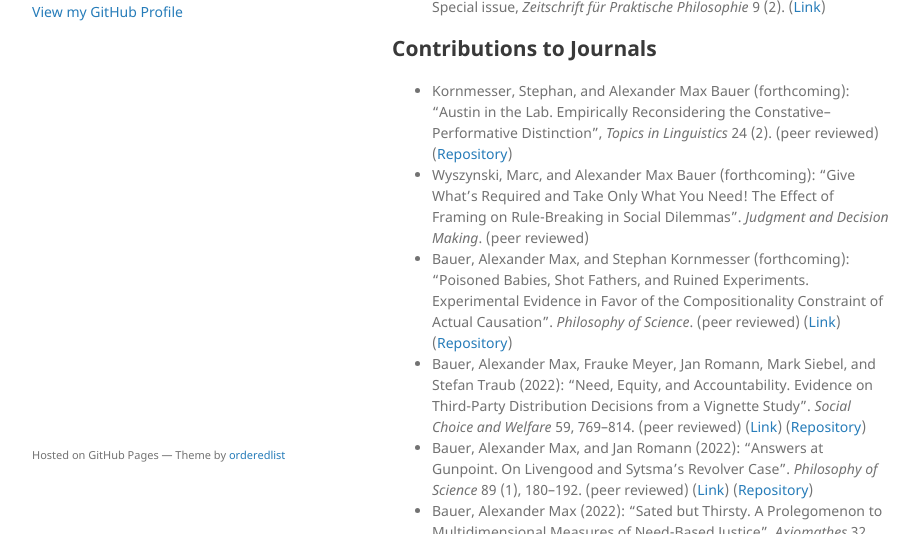
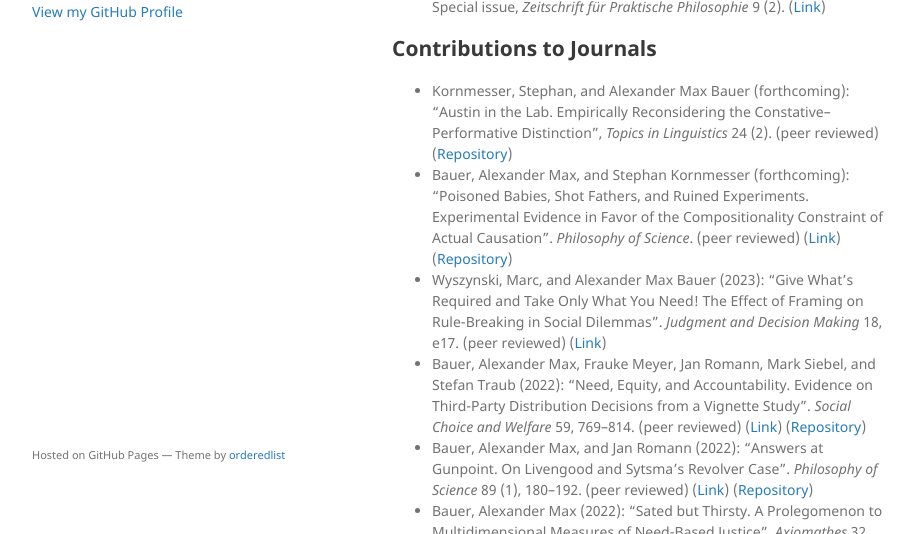
Before and after one commit to alephmembeth/alephmembeth.github.io, a Jekyll site: the page built from publications.md, in a window 1280 px wide and 900 px high, cut to the strip 366-900 px from the top of the window. Shown: the whole strip, without its empty margins (178-1097 px from the left). Built offline with Jekyll 4.4.1, drawn with Linux system fonts in a browser that asks for light colours; the repository's description, which GitHub fills in, is left out; our own code applies the rules of GitHub Pages for plain Markdown files.

Commit message:
Update publications.md

```diff
--- a/publications.md
+++ b/publications.md
@@ -15,8 +15,8 @@ layout: default
 ## Contributions to Journals
 
 + Kornmesser, Stephan, and Alexander Max Bauer (forthcoming): “Austin in the Lab. Empirically Reconsidering the Constative–Performative Distinction”, _Topics in Linguistics_ 24 (2). (peer reviewed) ([Repository](https://github.com/alephmembeth/speech-constative-performative/))
-+ Wyszynski, Marc, and Alexander Max Bauer (forthcoming): “Give What’s Required and Take Only What You Need! The Effect of Framing on Rule-Breaking in Social Dilemmas”. _Judgment and Decision Making_. (peer reviewed)
 + Bauer, Alexander Max, and Stephan Kornmesser (forthcoming): “Poisoned Babies, Shot Fathers, and Ruined Experiments. Experimental Evidence in Favor of the Compositionality Constraint of Actual Causation”. _Philosophy of Science_. (peer reviewed) ([Link](https://www.cambridge.org/core/journals/philosophy-of-science/article/poisoned-babies-shot-fathers-and-ruined-experiments/4D0C683AF6A00F0BA2B2A0923256166F/)) ([Repository](https://github.com/alephmembeth/causality-compositionality))
++ Wyszynski, Marc, and Alexander Max Bauer (2023): “Give What’s Required and Take Only What You Need! The Effect of Framing on Rule-Breaking in Social Dilemmas”. _Judgment and Decision Making_ 18, e17. (peer reviewed) ([Link](https://www.cambridge.org/core/journals/judgment-and-decision-making/article/give-what-is-required-and-take-only-what-you-need-the-effect-of-framing-on-rulebreaking-in-social-dilemmas/93D18A790E87F497102BA1861E5EE1F0#article))
 + Bauer, Alexander Max, Frauke Meyer, Jan Romann, Mark Siebel, and Stefan Traub (2022): “Need, Equity, and Accountability. Evidence on Third-Party Distribution Decisions from a Vignette Study”. _Social Choice and Welfare_ 59, 769–814. (peer reviewed) ([Link](https://link.springer.com/article/10.1007/s00355-022-01410-w)) ([Repository](https://github.com/alephmembeth/need-accountability))
 + Bauer, Alexander Max, and Jan Romann (2022): “Answers at Gunpoint. On Livengood and Sytsma’s Revolver Case”. _Philosophy of Science_ 89 (1), 180–192. (peer reviewed) ([Link](https://www.cambridge.org/core/journals/philosophy-of-science/article/answers-at-gunpoint-on-livengood-and-sytsmas-revolver-case/A02B16770F20B1321ACDFEAD44010589/)) ([Repository](https://github.com/alephmembeth/causality-revolver))
 + Bauer, Alexander Max (2022): “Sated but Thirsty. A Prolegomenon to Multidimensional Measures of Need-Based Justice”. _Axiomathes_ 32, 529–538. (peer reviewed) ([Link](https://link.springer.com/article/10.1007/s10516-021-09538-7))
```
